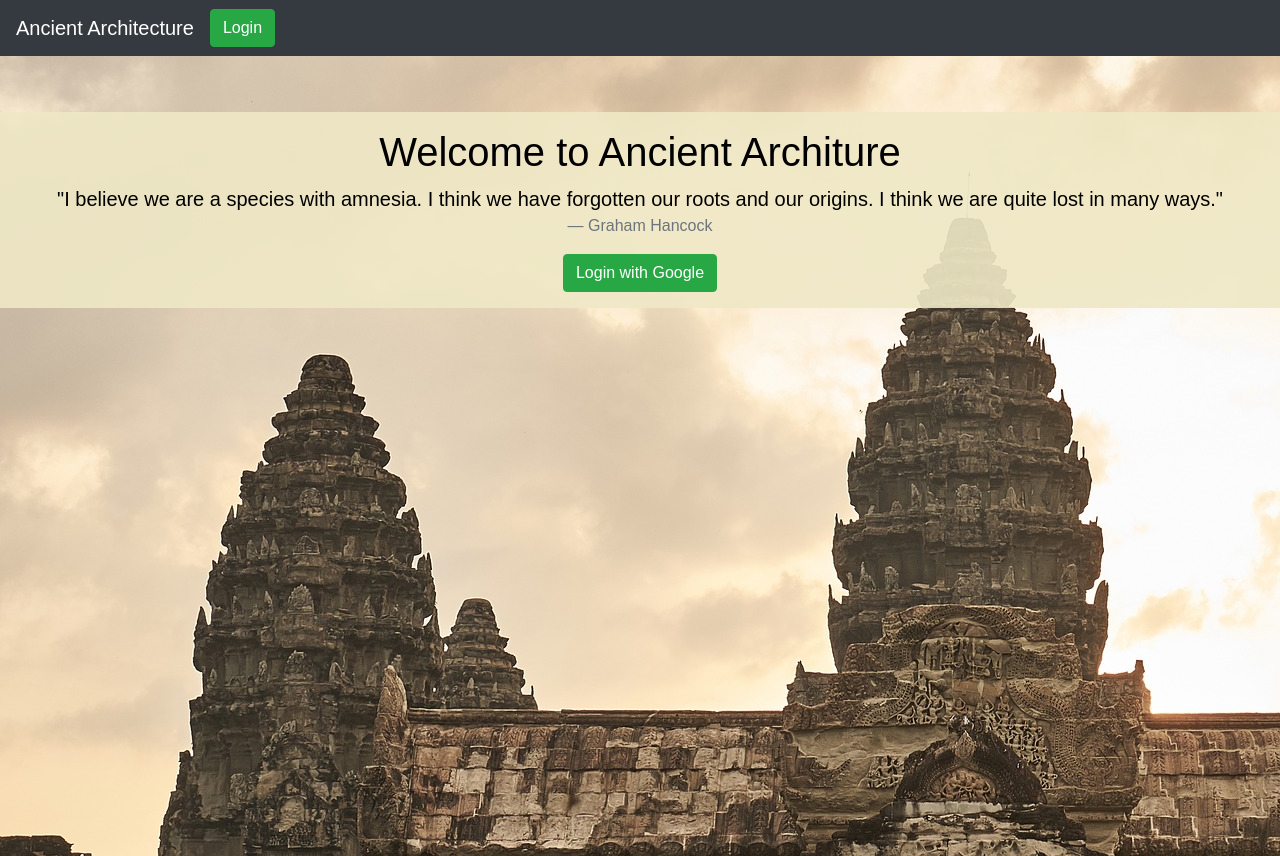
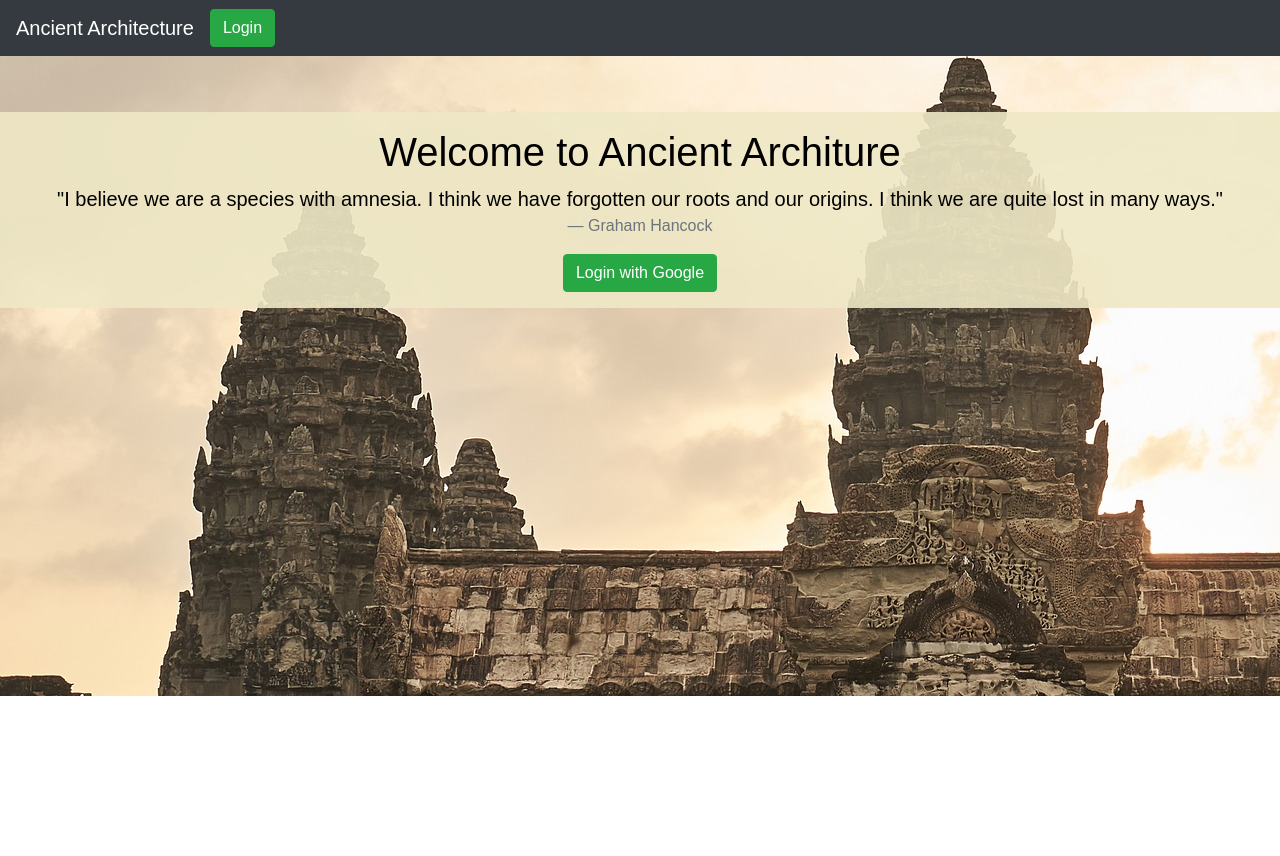
Before and after one commit to BobbyGifford/ancient-architecture, a React (Create React App) app in the folder client/: page / in a window 1280 px wide. After the commit the page ends 800 px from the top, so only its background shows below. Built offline with nearby package versions, Linux system fonts and the light colour scheme; no server answers.

Commit message:
Styling home page.

```diff
--- a/client/public/index.html
+++ b/client/public/index.html
@@ -7,7 +7,9 @@
   <meta name="theme-color" content="#000000">
   <!--Import Google Icon Font-->
   <link href="https://fonts.googleapis.com/icon?family=Material+Icons" rel="stylesheet">
-  <!-- Compiled and minified CSS -->
+  <!-- Import Google Font -->
+  <link href="https://fonts.googleapis.com/css?family=Lato:300,400" rel="stylesheet">
+    <!-- Compiled and minified CSS -->
   <link rel="stylesheet" href="https://maxcdn.bootstrapcdn.com/bootstrap/4.0.0/css/bootstrap.min.css" integrity="sha384-Gn5384xqQ1aoWXA+058RXPxPg6fy4IWvTNh0E263XmFcJlSAwiGgFAW/dAiS6JXm" crossorigin="anonymous">
   <!--
       manifest.json provides metadata used when your web app is added to the
--- a/client/src/App.css
+++ b/client/src/App.css
@@ -1,10 +1,10 @@
+body{
+  font-family: 'Lato', sans-serif;
+  font-weight: 400;
+}
+
 .App {
   text-align: center;
-}
-
-.App-logo {
-  animation: App-logo-spin infinite 20s linear;
-  height: 80px;
 }
 
 .App-header {
--- /dev/null
+++ b/client/src/components/home/Home.css
@@ -0,0 +1,7 @@
+.subtitle {
+    font-family: 'Lato', sans-serif;
+    font-weight: 300;
+    font-size: 1.3rem;
+    color: grey;
+    height: 70vh;
+  }
--- a/client/src/components/home/Home.js
+++ b/client/src/components/home/Home.js
@@ -3,18 +3,20 @@ import { connect } from 'react-redux';
 import mainImage from '../../images/cambodia1.jpg';
 import { Link } from 'react-router-dom';
 
+import './Home.css';
+
 class Home extends Component {
   render() {
     const style = {
       styleContainer: {
-        height: '100vh',
+        height: '80vh',
         width: '100%',
         backgroundImage: `url(${mainImage})`,
+        backgroundPositionY: '-20vh',
       },
       styleBody: {
         padding: '7vh 0 15vh 0',
         width: '100%',
-        backgroundPositionY: '-20vh',
       },
       styleContent: {
         backgroundColor: 'rgb(239, 232, 198, .9',
@@ -49,6 +51,7 @@ class Home extends Component {
         </div>
       </div>
     ) : (
+      <div>
         <div style={style.styleContainer}>
           <div style={style.styleBody}>
             <div style={style.styleContent}>
@@ -67,6 +70,12 @@ class Home extends Component {
             </div>
           </div>
         </div>
+        <div className="container">
+          <h1>Header</h1>
+          <hr />
+          <div className="subtitle">subtitle</div>
+        </div>
+      </div>
     );
   }
 }
```
Lines whose indentation alone changed are shown as unchanged.
